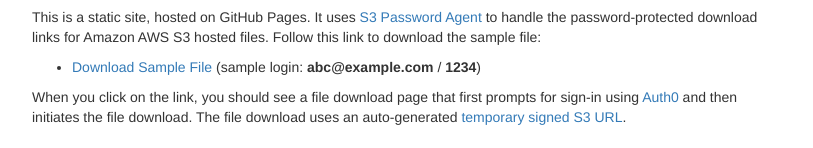
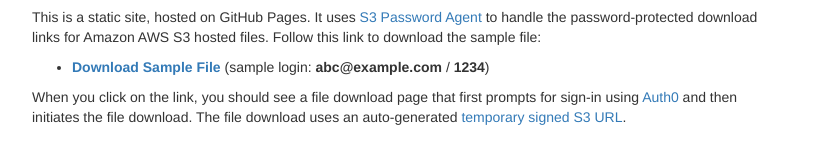
Before and after one commit to unframework/s3-password-agent-demo, a plain HTML site: page index.html in a window 1280 px wide. Shown: the part 179-327 px from the top of the page, without its empty margins (233-1046 px from the left). Drawn offline with nearby package versions, Linux system fonts and the light colour scheme.

Commit message:
Emphasis on sample link

```diff
--- a/index.html
+++ b/index.html
@@ -44,7 +44,7 @@
 <p>This is a static site, hosted on GitHub Pages. It uses <a href="https://github.com/unframework/s3-password-agent">S3 Password Agent</a> to handle the password-protected download links for Amazon AWS S3 hosted files. Follow this link to download the sample file:</p>
 
 <ul>
-    <li><a href="#s3/example-file.png">Download Sample File</a> (sample login: <b>abc@example.com</b> / <b>1234</b>)</li>
+    <li><a href="#s3/example-file.png"><b>Download Sample File</b></a> (sample login: <b>abc@example.com</b> / <b>1234</b>)</li>
 </ul>
 
 <p>When you click on the link, you should see a file download page that first prompts for sign-in using <a href="https://auth0.com/docs/libraries/lock">Auth0</a> and then initiates the file download. The file download uses an auto-generated <a href="http://docs.aws.amazon.com/AmazonS3/latest/dev/RESTAuthentication.html#RESTAuthenticationQueryStringAuth">temporary signed S3 URL</a>.</p>
```
